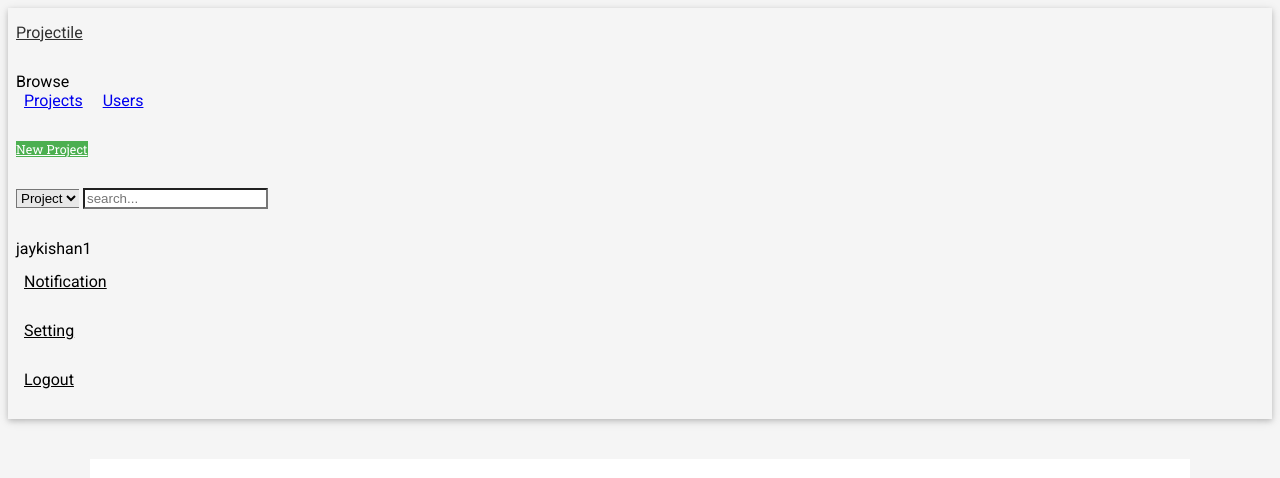
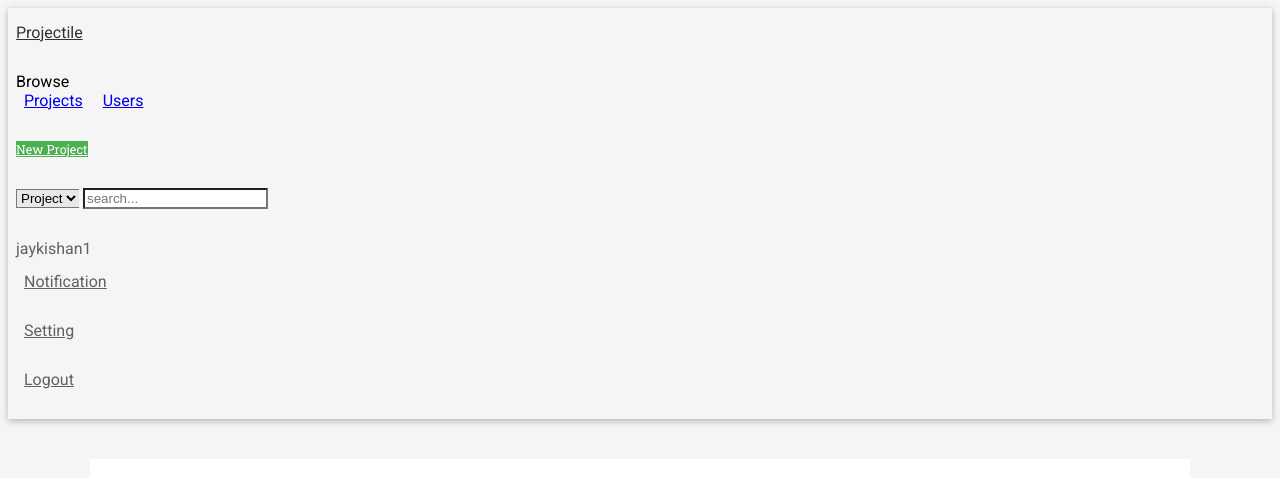
Before and after one commit to devists/projectile, a Django app: page /project_detail/24/ in a window 1280 px wide. Shown: the top 478 px of the page. Run offline with Django 3.2, Linux system fonts and the light colour scheme; a user stored in the database is signed in; data comes from the database, SQL or seed files in the repository; parts of the project's set-up code (start-up, migrations or seed data) failed here and were passed over; some libraries are stand-ins or nearby versions.

Commit message:
Minor mixes and cleanup

```diff
--- a/mainapp/static/css/style.css
+++ b/mainapp/static/css/style.css
@@ -42,6 +42,10 @@ body > .grid {
 
 .m-t-0 {
   margin-top: 0;
+}
+
+.m-a-0 {
+    margin: 0 !important;
 }
 
 .m-b-0 {
--- a/templates/base.html
+++ b/templates/base.html
@@ -30,16 +30,18 @@
                         <a href="{% url 'explore_profiles' %}" class="item">Users</a>
                     </div>
                 </div>
-                <div class="item">
+                {% if user.is_authenticated %}
+                    <div class="item">
                     <a href="{% url 'post_project' %}" class="ui button green">New Project</a>
                 </div>
+                {% endif %}
                 <div class="right menu">
                     <div class="item">
                         <form class="ui search left-select" method="post" action="{% url 'home' %}">
                             {% csrf_token %}
                             <div class="ui icon input">
-                                {{search_form.category }}
-                                {{search_form.search_item}}
+                                {{ search_form.category }}
+                                {{ search_form.search_item }}
                                 <i class="inverted circular search link icon"></i>
                             </div>
                             <div class="results"></div>
@@ -48,18 +50,18 @@
                     <span class="user-auth d-flex">
                         {% if user.is_authenticated %}
                             <div class="ui dropdown item">
-                              <div class="text"><i class="user icon"></i>{{ request.user.username }}</div>
+                              <div class="text color-g97"><i class="user icon color-g97"></i>{{ request.user.username }}</div>
                               <i class="dropdown icon"></i>
-                              <div class="menu">
-                                <div class="item"><a href="{% url 'notific' %}">Notification</a></div>
-                                <div class="item"><a href="{% url 'profile_edit'%}">Setting</a></div>
-                                  <div class="divider"></div>
-                                <div class="item"><a href="{% url 'logout' %}">Logout</a></div>
+                              <div class="menu color-g97">
+                                <div class="item"><a class="color-g97" href="{% url 'notific' %}">Notification</a></div>
+                                <div class="item"><a class="color-g97" href="{% url 'profile_edit' %}">Setting</a></div>
+                                  <div class="divider m-a-0"></div>
+                                <div class="item"><a class="color-g97" href="{% url 'logout' %}">Logout</a></div>
                               </div>
                             </div>
                         {% else %}
-                            <a href="{% url 'login' %}" class="item">Login</a>
-                            <a href="{% url 'register' %}" class="item">Register</a>
+                            <a href="{% url 'login' %}" class="item color-g97">Login</a>
+                            <a href="{% url 'register' %}" class="item color-g97">Register</a>
                         {% endif %}
                     </span>
                 </div>
--- a/templates/profiles.html
+++ b/templates/profiles.html
@@ -23,9 +23,9 @@
         <div class="white-space space-xm"></div>
         <div class="meta">
             {# Level#}
-            <div class="meta-level"><i class="battery low icon color-primary"></i>
+            {% comment %}<div class="meta-level"><i class="battery low icon color-primary"></i>
                 Beginner
-            </div>
+            </div>{% endcomment %}
             {# Intitute#}
             <div class="meta-category"><i class="student low icon color-primary"></i>
 
--- a/templates/project_detail.html
+++ b/templates/project_detail.html
@@ -57,6 +57,7 @@
         <div class="apply">
             <div class="cover-letter">
                 <h1 class="color-primary">Apply</h1>
+                {% if user.is_authenticated %}
                     <h3 class="color-g97 m-t-0">Cover Letter</h3>
                     {% if request.user == project.user %}
                         <form method="get" action="{% url 'project_edit' project_id=project.pk %}">
@@ -75,6 +76,9 @@
                             <input class="ui green button fw-300" type="submit" value="Apply Project"/>
                         </form>
                     {% endif %}
+                {% else %}
+                    <a href="{% url 'login' %}" class="ui green button fw-300" type="submit">Login to Apply</a>
+                {% endif %}
             </div>
         </div>
         <div class="white-space space-sm"></div>
```
Lines whose indentation alone changed are shown as unchanged.
